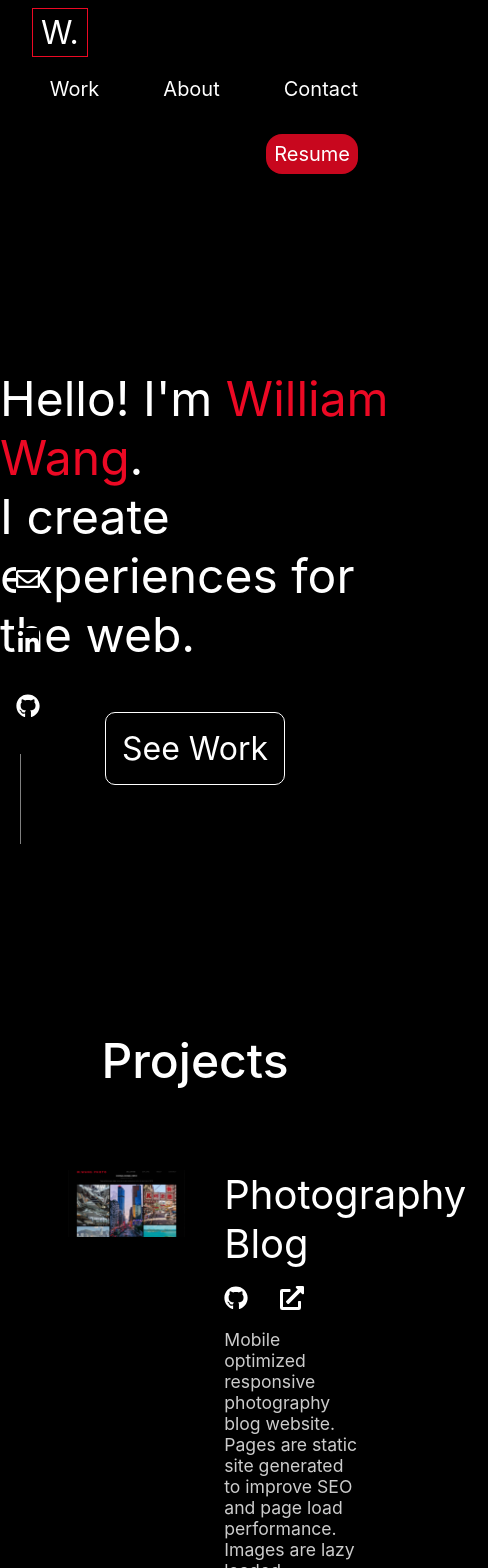
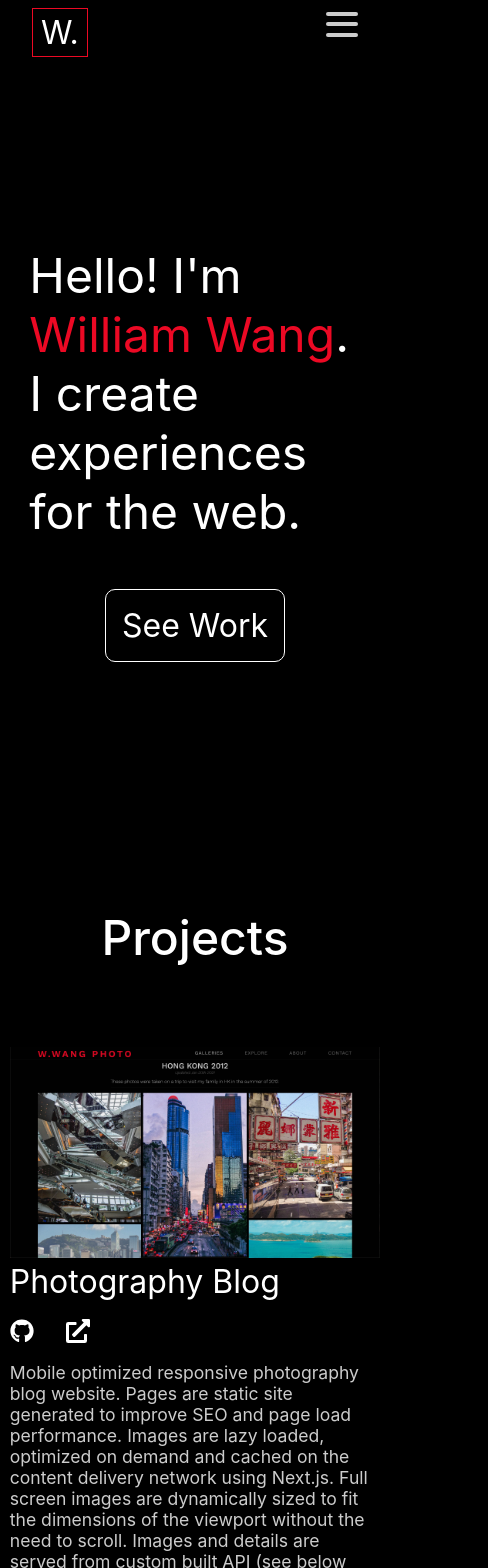
Before and after one commit to wwangcode/resume-website, a Next.js app: page / in a window 390 px wide. Shown: the top 1568 px of the page, 488 px wide, since content can reach past the window. Built offline with nearby package versions, Linux system fonts and the light colour scheme.

Commit message:
mobile responsiveness added

```diff
--- a/components/about.js
+++ b/components/about.js
@@ -1,10 +1,14 @@
 import styled from 'styled-components'
+import Image from 'next/image'
 
 
-const About = () => {
+const About = ({isMobile}) => {
     return (
-        <Container>
-            ABOUT
+        <Container isMobile={isMobile}>
+            <SectionTitle>About</SectionTitle>
+            <ImageContainer>
+                <Image src='/images/about-photo.jpg' width='4176' height='4423' />
+            </ImageContainer>
         </Container>
     )
 }
@@ -13,6 +17,25 @@ export default About
 
 
 // STYLED COMPONENTS
+
+const SectionTitle = styled.div`
+    margin: 0 auto;
+    text-align: center;
+    font-size: 3rem;
+    font-weight: 500;
+    margin-bottom: 5rem;
+`;
+
+const ImageContainer = styled.div`
+    max-width: 30vw;
+`;
+
 const Container = styled.main`
     height: calc(100vh - 4rem);
+    margin: 0 auto;
+    width: 85%;
+
+    ${ImageContainer} {
+        max-width: ${({isMobile}) => isMobile ? '95vw' : '30vw'};
+    }
 `;
--- a/components/contact.js
+++ b/components/contact.js
@@ -69,8 +69,9 @@ const ContactForm = ({isMobile}) => {
 
     return (
         <Container>
-            <Title>Contact</Title>
             <FormContainer isMobile={isMobile} sendState={sendState}>
+                <SectionTitle>Contact</SectionTitle>
+
                     {sendState !== 'SUCCESS' && (
                         <>
                             <form method='POST'>
@@ -119,8 +120,11 @@ export default ContactForm
 
 // STYLED COMPONENTS
 
-const Title = styled.div`
+const SectionTitle = styled.div`
+    margin: 0 auto;
+    text-align: center;
     font-size: 3rem;
+    font-weight: 500;
 `;
 
 const SuccessContainer = styled.div`
@@ -224,7 +228,7 @@ const ErrorMessage = styled.div`
 const FormContainer = styled.div`
     text-align: center;
     margin: 0 auto;
-    padding: 1rem;
+    padding: .5rem;
 
     border: 1px solid rgba(255,255,255,1);
     border-radius: 6px;
--- a/components/landing-page.js
+++ b/components/landing-page.js
@@ -38,7 +38,8 @@ const ScrollButton = styled.div`
 
 const Container = styled.main`
     height: calc(100vh - 4rem);
-    width: 100%;
+    width: 85%;
+    margin: 0 auto;
     background-color: black;
     color: white;
     font-size: 3rem;
@@ -47,4 +48,5 @@ const Container = styled.main`
     flex-direction: column;
     align-items: center;
     justify-content: center;
+
 `;
--- /dev/null
+++ b/components/mobile-nav.js
@@ -0,0 +1,118 @@
+import styled from 'styled-components'
+import VerticalLinks from './vertical-links'
+
+
+export const MobileNav = ({ isOpen, toggleMenu, scrollTo }) => {
+    return (
+        <>
+            <StyledBurgerBtn isOpen={isOpen} onClick={toggleMenu}>
+                <BurgerIcon />
+                <BurgerIcon />
+                <BurgerIcon />
+            </StyledBurgerBtn>
+            {isOpen && (
+                <>
+                    <VerticalLinks />
+                    <StyledMenu isOpen={isOpen}>
+                        <Link onClick={() => {scrollTo('portfolio'); toggleMenu()}}>Work</Link>
+                        <Link onClick={() => {scrollTo('about'); toggleMenu()}}>About</Link>
+                        <Link onClick={() => {scrollTo('contact'); toggleMenu()}}>Contact</Link>
+                        <ResumeContainer>
+                                <ResumeLink href='/resume/william_wang_resume_2021.pdf' target='_blank'>Resume</ResumeLink>
+                        </ResumeContainer>
+                    </StyledMenu>
+                </>
+            )}
+    </>
+    )
+}
+
+export default MobileNav
+
+
+// STYLED COMPONENTS
+const BurgerIcon = styled.div`
+    width: 2rem;
+    height: 0.25rem;
+    background-color: rgba(255,255,255,.8);
+    border-radius: 10px;
+    transition: all 0.3s linear;
+    position: relative;
+    transform-origin: 1px;
+`;
+
+const StyledBurgerBtn = styled.button`
+    position: absolute;
+    top: 0;
+    margin: 1vh 0 1vh 0;
+    right: 2rem;
+    display: flex;
+    flex-direction: column;
+    justify-content: space-around;
+    width: 2rem;
+    height: 2rem;
+    background: transparent;
+    border: none;
+    cursor: pointer;
+    padding: 0;
+    z-index: 100;
+
+    transition: color .3s linear;
+    color: rgba(255,255,255,.8);
+
+    &:focus {
+        outline: none;
+    }
+
+    ${BurgerIcon} {
+        :first-child {
+            transform: ${({ isOpen }) => isOpen ? 'rotate(45deg)' : 'rotate(0)'};
+        }
+        :nth-child(2) {
+            opacity: ${({ isOpen }) => isOpen ? '0' : '1'};
+            // transform: ${({ isOpen }) => isOpen ? 'translateX(20px)' : 'translateX(0)'};
+        }
+
+        :nth-child(3) {
+            transform: ${({ isOpen }) => isOpen ? 'rotate(-45deg)' : 'rotate(0)'};
+        }
+    }
+`;
+
+// MENU
+const ResumeLink = styled.a`
+    background-color: rgba(236,9,36,.85);
+    border-radius: 1rem;
+    padding: .5rem;
+    font-size: 2rem;
+`;
+
+const ResumeContainer = styled.div`
+    display: block;
+    margin-top: 15vh;
+`;
+
+const Link = styled.div`
+    font-size: 2rem;
+    font-weight: 500;
+    letter-spacing: 0.5rem;
+    text-decoration: none;
+    transition: color 0.3s linear;
+    text-align: center;
+    font-size: 1.75rem;
+    padding-bottom: 2vh;
+    margin: 2rem 0;
+    border-bottom: ${({activePath}) => activePath ? 'solid 2px rgba(236,9,36,.8)' : ''};
+`;
+
+const StyledMenu = styled.div`
+    display: flex;
+    flex-direction: column;
+    justify-content: center;
+    align-items: center;
+    height: ${({isOpen}) => isOpen ? `100vh` : `0`};
+    width: ${({isOpen}) => isOpen ? `100vw` : `0`};
+    position: relative;
+    top: 0;
+    right: 0;
+`;
--- a/components/nav-header.js
+++ b/components/nav-header.js
@@ -1,14 +1,23 @@
 import styled from 'styled-components'
-// import Link from 'next/link'
 import { useState } from 'react'
+import MobileNav from './mobile-nav'
 
 
-const NavHeader = ({scrollTo}) => {
+const NavHeader = ({ scrollTo, isMobile }) => {
+    const [ isOpen, setIsOpen ] = useState(false)
     const [ section, setSection ] = useState('')
+
+    const toggleMenu = () => {
+        setIsOpen(!isOpen)
+    }
+
+
     return (
         <Container>
+            {!isMobile && (
+                <>
                     <HomeLinkContainer>
-                <HomeLink onClick={() => {setSection('home'); scrollTo('home')}}>W.</HomeLink>
+                        <HomeLink onClick={() => {setSection('home'); scrollTo('home'); toggleMenu()}}>W.</HomeLink>
                     </HomeLinkContainer>
                     <LinkContainer>
                         <Link onClick={() => {setSection('portfolio'); scrollTo('portfolio')}}>Work</Link>
@@ -18,6 +27,16 @@ const NavHeader = ({scrollTo}) => {
                             <ResumeLink href='/resume/william_wang_resume_2021.pdf' target='_blank'>Resume</ResumeLink>
                         </ResumeContainer>
                     </LinkContainer>
+                </>
+            )}
+            {isMobile && (
+                <>
+                    <HomeLinkContainer>
+                        <HomeLink onClick={() => {setSection('home'); scrollTo('home')}}>W.</HomeLink>
+                    </HomeLinkContainer>
+                    <MobileNav scrollTo={scrollTo} isOpen={isOpen} toggleMenu={toggleMenu}/>
+                </>
+            )}
         </Container>
     )
 }
@@ -31,6 +50,10 @@ const ResumeLink = styled.a`
     border-radius: 1rem;
     padding: .5rem;
     font-size: 1.25rem;
+
+    &:hover {
+        background-color: rgba(236,9,36,.6);
+    }
 `;
 
 const ResumeContainer = styled.div`
@@ -44,6 +67,10 @@ const HomeLink = styled.div`
     cursor: pointer;
     padding: .25rem .5rem;
     font-size: 2rem;
+
+    &:hover {
+        color: rgba(236,9,36,1)
+    }
 `;
 
 const HomeLinkContainer = styled.div`
@@ -59,6 +86,9 @@ const Link = styled.div`
     cursor: pointer;
     font-size: 1.25rem;
 
+    &:hover {
+        color: grey;
+    }
 `;
 
 const LinkContainer = styled.div`
@@ -74,7 +104,7 @@ const Container = styled.nav`
     z-index: 100;
     color: white;
     background-color: black;
-
+    width: 100vw;
     height: 4rem;
     margin: 0 auto;
 
--- a/components/portfolio.js
+++ b/components/portfolio.js
@@ -1,12 +1,17 @@
 import styled from 'styled-components'
 import Image from 'next/image'
+import { useEffect } from 'react'
 import { FontAwesomeIcon } from '@fortawesome/react-fontawesome'
 import { faGithub } from '@fortawesome/free-brands-svg-icons'
 import { faExternalLinkAlt } from '@fortawesome/free-solid-svg-icons'
 
-const Portfolio = () => {
+const Portfolio = ({isMobile}) => {
+    // useEffect(() => {
+    // }, [isMobile])
+
+
     return (
-        <Container>
+        <Container isMobile={isMobile}>
             <SectionTitle>Projects</SectionTitle>
             <ProjectContainer>
                 <ContentContainer>
@@ -133,7 +138,6 @@ const Portfolio = () => {
                     </TextContainer>
                 </ContentContainer>
             </ProjectContainer>
-
         </Container>
     )
 }
@@ -152,21 +156,14 @@ const SectionTitle = styled.div`
 `;
 
 const ImageContainer = styled.div`
-    max-width: 30vw;
-    margin: 0 auto;
-    // border: 1px solid grey;
 `;
 
 const Link = styled.a`
 
 `;
 
-// const TextHeader = styled.div`
-//     font-size: 1.5rem;
-//     // font-weight: 400;
-// `;
 const Title = styled.div`
-    font-size: 2.5rem;
+    font-size: 2rem;
     margin: 0 auto;
     text-align: left;
     margin-bottom: 1rem;
@@ -176,7 +173,6 @@ const IconContainer = styled.div`
     font-size: 1.5rem;
     margin-right: 2rem;
     margin-bottom: 1rem;
-
 `;
 
 const ExternalLinksContainer = styled.div`
@@ -215,12 +211,11 @@ const TextContainer = styled.div`
 
 const ContentContainer = styled.div`
     display: flex;
-    flex-direction: row;
-    // align-items: center;
+    align-items: center;
+    justify-content: center;
 `;
 
 const ProjectContainer = styled.div`
-    max-width: 85vw;
     margin: 0 auto;
     display: block;
     margin-bottom: 5rem;
@@ -229,4 +224,17 @@ const ProjectContainer = styled.div`
 const Container = styled.main`
     padding-top: 4rem;
     min-height: calc(100vh - 4rem);
+    margin: 0 auto;
+
+    ${ContentContainer} {
+        flex-direction: ${({isMobile}) => isMobile ? 'column' : 'row'};
+    }
+
+    ${ImageContainer} {
+        width: ${({isMobile}) => isMobile ? '95vw' : '35vw'};
+    }
+
+    ${TextContainer} {
+        width: ${({isMobile}) => isMobile ? '95vw' : '35vw'};
+    }
 `;
--- a/components/vertical-links.js
+++ b/components/vertical-links.js
@@ -14,10 +14,14 @@ const VerticalLinks = () => {
                     </a>
                 </Item>
                 <Item>
-                    <FontAwesomeIcon icon={faLinkedinIn} size='1x' />
+                    <a href='https://linkedin.com/in/wwangconnect' target='_blank'>
+                        <FontAwesomeIcon icon={faLinkedinIn} size='1x' />
+                    </a>
                 </Item>
                 <Item>
-                    <FontAwesomeIcon icon={faGithub} size='1x' />
+                    <a href='https://github.com/wwangcode' target='_blank'>
+                        <FontAwesomeIcon icon={faGithub} size='1x' />
+                    </a>
                 </Item>
             </List>
         </Container>
--- a/constants/styles/base-layout.js
+++ b/constants/styles/base-layout.js
@@ -13,7 +13,6 @@ const BaseLayout = createGlobalStyle`
         box-sizing: border-box;
         background-color: rgb(0,0,0);
         color: white;
-        // color: rgba(255,255,255, 0.75);
         max-width: 100vw;
         height: auto;
         margin: 0;
--- a/package.json
+++ b/package.json
@@ -20,5 +20,8 @@
     "react": "17.0.1",
     "react-dom": "17.0.1",
     "styled-components": "^5.2.1"
+  },
+  "devDependencies": {
+    "babel-plugin-styled-components": "^1.12.0"
   }
 }
--- a/pages/_app.js
+++ b/pages/_app.js
@@ -29,7 +29,7 @@ const _handleIsMobile = () => {
       const vw = Math.max(document.documentElement.clientWidth || 0, window.innerWidth || 0)
       const vh = Math.max(document.documentElement.clientHeight || 0, window.innerHeight || 0)
 
-    if ((vh > 1.2 * vw) || (vh < 600) || (vw < 800)) {
+      if ((vh > 1.2 * vw) || (vh < 600) || (vw < 1000)) {
           setIsMobile(true)
       }
       else setIsMobile(false)
--- a/pages/index.js
+++ b/pages/index.js
@@ -1,4 +1,4 @@
-import { useRef } from 'react'
+import { useRef, useState, useEffect } from 'react'
 import styled from 'styled-components'
 
 import NavHeader from '../components/nav-header'
@@ -12,13 +12,15 @@ import Footer from '../components/footer'
 
 // NOTE: want to design a single page app w. different sections. Nextjs is prob overkill for an app of this size but i like using it and deploying it is easy
 const Home = ({isMobile}) => {
-  // use this for scroll to top
+  useEffect(() => {
+  }, [isMobile])
+  // scroll navigation
   const landingPageRef= useRef()
   const portfolioRef = useRef()
   const aboutRef = useRef()
   const contactRef = useRef()
   const scrollToSection = (componentNode) => {
-    componentNode.scrollIntoView({behavior: `smooth`, block: `nearest`, inline: `start`})
+    componentNode.scrollIntoView({behavior: `smooth`, inline: `start`})
   }
   const handleScrollToSection = (section) => {
     if ((section === 'portfolio') && portfolioRef && portfolioRef.current) {
@@ -38,17 +40,17 @@ const Home = ({isMobile}) => {
 
   return (
     <>
-      <NavHeader scrollTo={handleScrollToSection} />
-      <VerticalLinks />
+      <NavHeader scrollTo={handleScrollToSection} isMobile={isMobile} />
+      {!isMobile && (<VerticalLinks />)}
       <Container>
         <div ref={landingPageRef} section='home'>
-          <LandingPage scrollTo={handleScrollToSection} />
+          <LandingPage scrollTo={handleScrollToSection} isMobile={isMobile}/>
         </div>
         <div ref={portfolioRef} section='portfolio'>
           <Portfolio isMobile={isMobile} />
         </div>
         <div ref={aboutRef} section='about'>
-          <About scrollTo={handleScrollToSection} />
+          <About scrollTo={handleScrollToSection} isMobile={isMobile}/>
         </div>
         <div ref={contactRef} section='contact'>
           <Contact scrollTo={handleScrollToSection} />
@@ -65,4 +67,6 @@ export default Home
 // STYLED COMPONENTS
 
 const Container = styled.div`
+
+
 `;
```
Also changed, not shown: .babelrc (added), 1 other file (tests, documents, lock files or other folders). Lines whose indentation alone changed are shown as unchanged.
